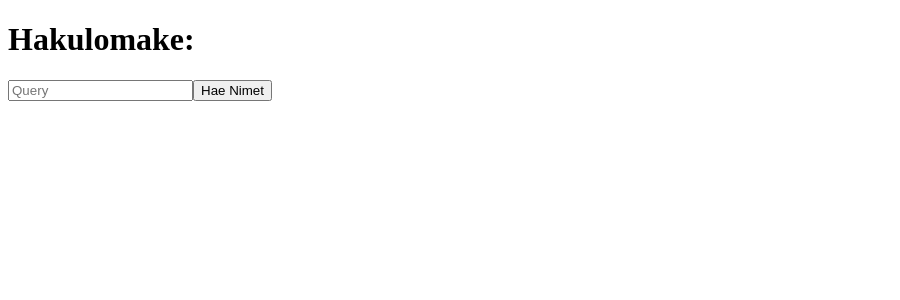
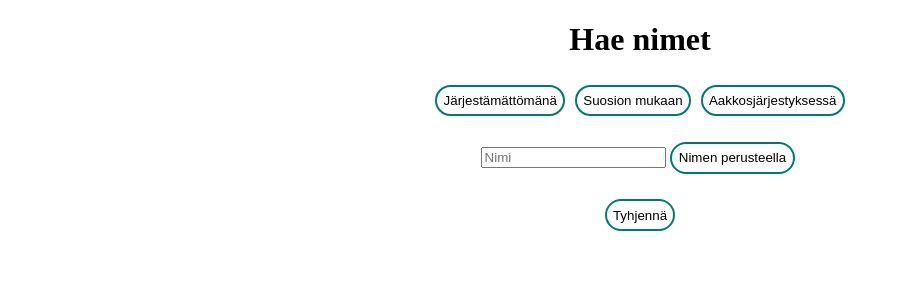
Before and after one commit to TheAntro/name-app, a React (Create React App) app in the folder client/: page / in a window 1280 px wide. Shown: the top 300 px of the page, without its empty margins (0-900 px from the left). Built offline with nearby package versions, Linux system fonts and the light colour scheme.

Commit message:
Added some styling, alerts not working at the moment

```diff
--- a/client/src/App.css
+++ b/client/src/App.css
@@ -2,6 +2,11 @@
   --bg-color: #fff;
   --danger-color: #f30000;
   --success-color: #3cff00;
+}
+
+.center-horizontal {
+  max-width: 500px;
+  margin: auto;
 }
 
 .alert {
@@ -27,6 +32,29 @@
   padding: 0.5rem;
   border: solid 1px;
   border-color: #333;
+}
+
+.btn {
+  margin: 0.3rem;
+  padding: 0.4rem;
+  background: var(--bg-color);
+  border: 2px solid rgb(0, 122, 112);
+  border-radius: 30px;
+}
+
+.btn:hover,
+.btn:focus {
+  background-color: rgb(0, 122, 112);
+  outline: none;
+}
+
+.btn-group {
+  text-align: center;
+  margin-top: 1rem;
+}
+
+h1 {
+  text-align: center;
 }
 
 /*
--- a/client/src/App.js
+++ b/client/src/App.js
@@ -12,9 +12,11 @@ import './App.css';
 const App = () =>
 <Provider store={store}>
   <Fragment>
+  {/*<div className='center-horizontal'>*/}
     <Alert />
     <SearchForm />
     <Names />
+  {/*</div>*/}
   </Fragment>
 </Provider>
 
--- a/client/src/actions/names.js
+++ b/client/src/actions/names.js
@@ -21,7 +21,12 @@ export const setNames = (query) => async (dispatch) => {
   }
   catch (err) {
     console.error(err.response);
+    console.log('virhe');
     setAlert('Virhe nimien haussa, tarkista osoite', 'danger');
     return;
   }
 }
+
+export const clearNames = () => dispatch => {
+  dispatch({ type: CLEAR_NAMES });
+}
--- a/client/src/components/SearchForm.js
+++ b/client/src/components/SearchForm.js
@@ -1,38 +1,64 @@
 import React, { Fragment, useState } from 'react';
 import { connect } from 'react-redux';
 import PropTypes from 'prop-types';
-import { setNames } from '../actions/names';
+import { setNames, clearNames } from '../actions/names';
 
-const SearchForm = ({ setNames }) => {
-  const [formData, setFormData] = useState({ query: '' });
+const SearchForm = ({ setNames, clearNames }) => {
+  const [formData, setFormData] = useState({ queryName: '' });
   const onChange = e => setFormData({ ...formData, [e.target.name]: e.target.value });
+
+  const getNames = e => {
+    setNames('names');
+  }
+
+  const getNamesPopular = e => {
+    setNames('names?sort=popularity');
+  }
+
+  const getNamesAlphabetical = e => {
+    setNames('names?sort=alphabetical');
+  }
 
   const onSubmit = e => {
     e.preventDefault();
-    setNames(query);
+    setNames(`names/${queryName}`);
   }
 
-  const { query } = formData;
+  const clearPage = e => {
+    clearNames();
+  }
+
+  const { queryName } = formData;
   return (
     <Fragment>
-      <h1>Hakulomake:</h1>
+      <h1>Hae nimet</h1>
+      <div className='btn-group'>
+        <button className='btn' onClick={ e => getNames(e) }>Järjestämättömänä</button>
+        <button className='btn' onClick={ e => getNamesPopular(e) }>Suosion mukaan</button>
+        <button className='btn' onClick={ e => getNamesAlphabetical(e) }>Aakkosjärjestyksessä</button>
+      </div>
+      <div className='btn-group'>
         <form onSubmit={e => onSubmit(e)}>
           <input
             type='text'
-          placeholder='Query'
-          name='query'
-          value={query}
+            placeholder='Nimi'
+            name='queryName'
+            value={queryName}
             onChange={e => onChange(e)}
             required />
-        <input type='submit' value='Hae Nimet' />
+          <input className='btn' type='submit' value='Nimen perusteella' />
         </form>
+      </div>
+      <div className='btn-group'>
+        <button className='btn' onClick={ e => clearPage(e) }>Tyhjennä</button>
+      </div>
     </Fragment>
   )
 }
 
 SearchForm.propTypes = {
-  setAlert: PropTypes.func.isRequired,
   setNames: PropTypes.func.isRequired,
+  clearNames: PropTypes.func.isRequired,
 }
 
-export default connect(null, { setNames })(SearchForm);
+export default connect(null, { setNames, clearNames })(SearchForm);
```
Also changed, not shown: 1 other file (tests, documents, lock files or other folders). Lines whose indentation alone changed are shown as unchanged.
